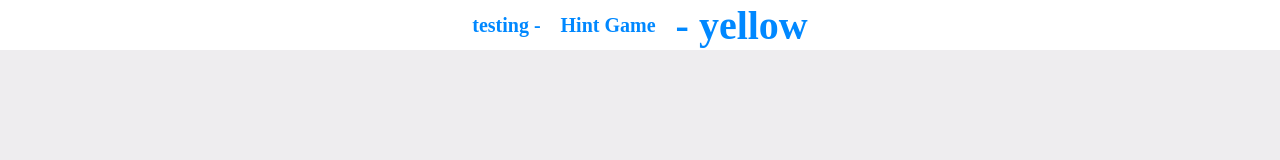
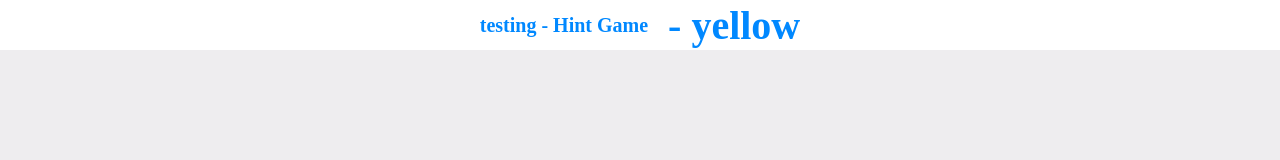
Before and after one commit to Jadenyoky/test-hint-game, a plain HTML site: page index.html in a window 1280 px wide. Shown: the top 160 px of the page. Drawn offline with Linux system fonts and the light colour scheme.

Commit message:
Update index.html

```diff
--- a/index.html
+++ b/index.html
@@ -11,9 +11,9 @@
 <body>
   <main>
     <div class="header">
-testing
--
-      <p>Hint Game</p>
+
+      <p>testing
+- Hint Game</p>
     </div>
     <div class="container">
       <div class="side-game">
```
